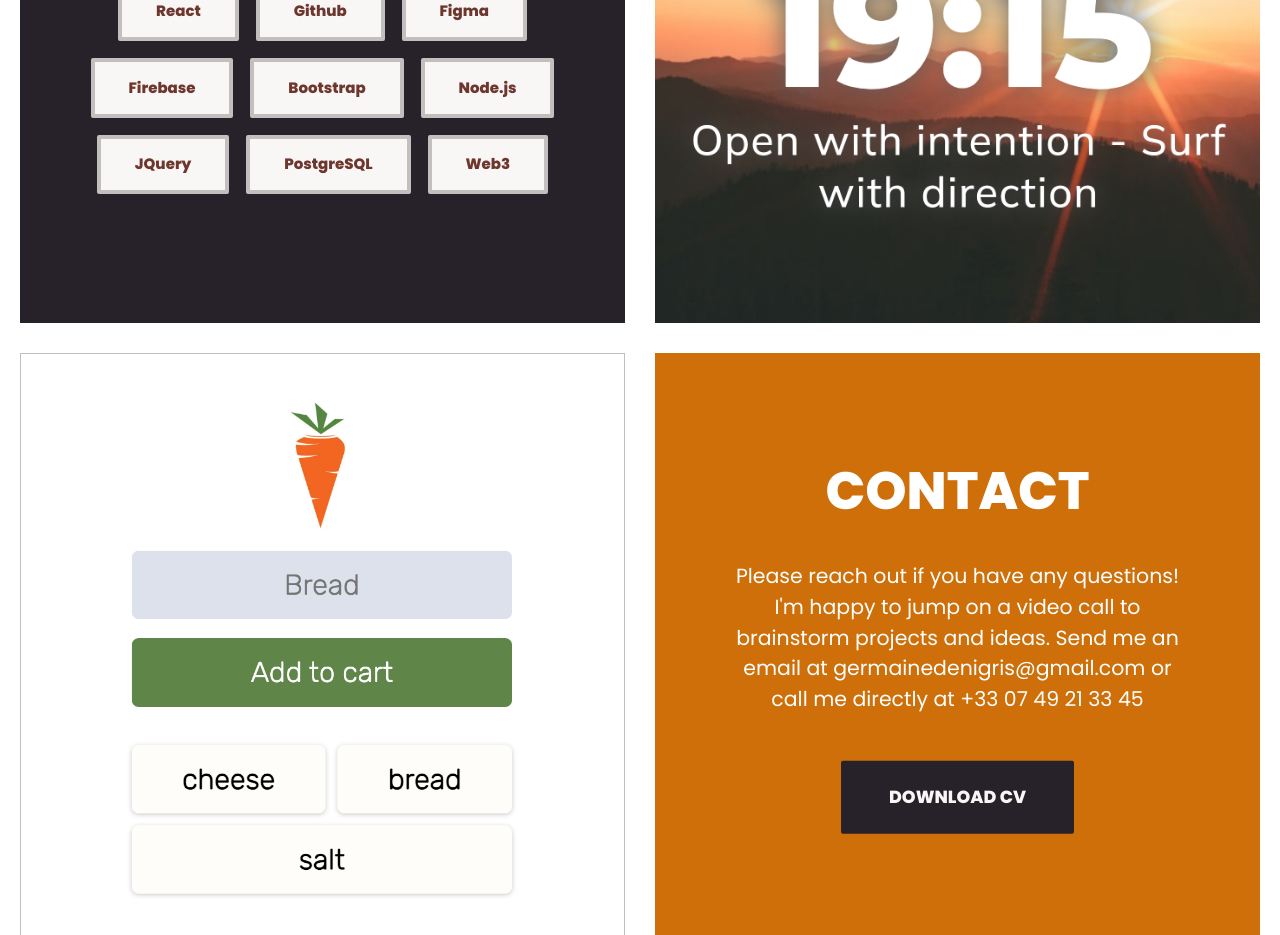
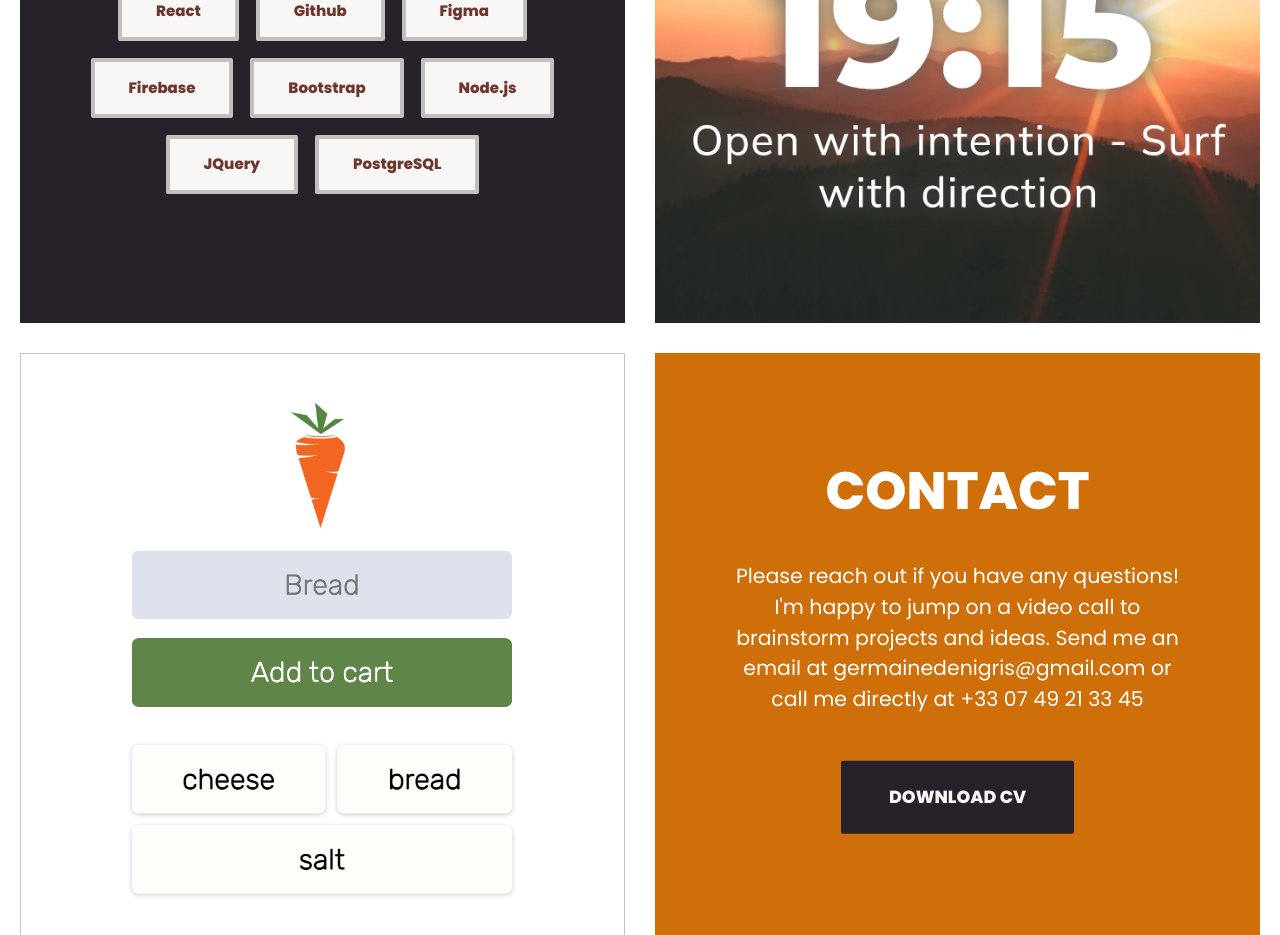
Before and after one commit to GermaineDeNigris/germainedenigris.com, a React (Create React App) app: page / in a window 1280 px wide. Shown: the part 1280-2215 px from the top of the page. Built offline with nearby package versions, Linux system fonts and the light colour scheme.

Commit message:
skills simplified

```diff
--- a/src/Components/MainGrid.js
+++ b/src/Components/MainGrid.js
@@ -52,7 +52,6 @@ function MainGrid() {
         <span className="skill">Node.js</span>
         <span className="skill">JQuery</span>
         <span className="skill">PostgreSQL</span>
-        <span className="skill">Web3</span>
         </div>
       </div>
   </div>
```
Also changed, not shown: src/logo.svg (deleted).
